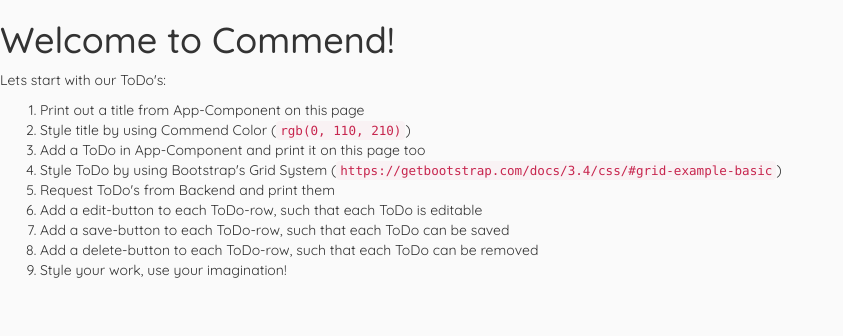
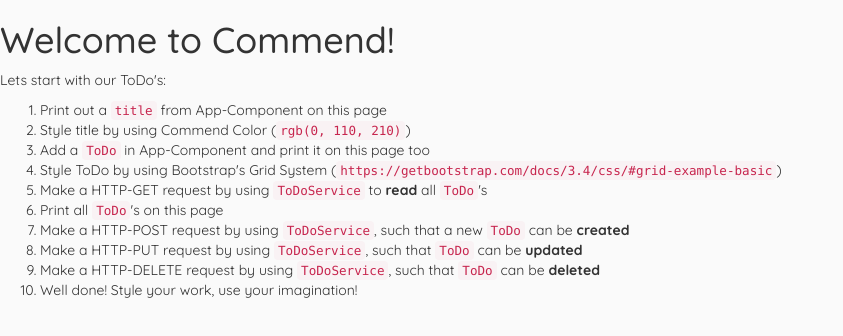
Before and after one commit to BRFCommend/commend-to-do-project, an Angular app: page / in a window 1280 px wide. Shown: the top 336 px of the page, without its empty margins (0-843 px from the left). Built offline with nearby package versions, Linux system fonts and the light colour scheme.

Commit message:
rework todo list

```diff
--- a/src/app/app.component.html
+++ b/src/app/app.component.html
@@ -3,13 +3,14 @@
 <p>Lets start with our ToDo's:</p>
 
 <ol>
-    <li>Print out a title from App-Component on this page</li>
+    <li>Print out a <code>title</code> from App-Component on this page</li>
     <li>Style title by using Commend Color (<code>rgb(0, 110, 210)</code>)</li>
-    <li>Add a ToDo in App-Component and print it on this page too</li>
+    <li>Add a <code>ToDo</code> in App-Component and print it on this page too</li>
     <li>Style ToDo by using Bootstrap's Grid System (<code>https://getbootstrap.com/docs/3.4/css/#grid-example-basic</code>)</li>
-    <li>Request ToDo's from Backend and print them</li>
-    <li>Add a edit-button to each ToDo-row, such that each ToDo is editable</li>
-    <li>Add a save-button to each ToDo-row, such that each ToDo can be saved</li>
-    <li>Add a delete-button to each ToDo-row, such that each ToDo can be removed</li>
-    <li>Style your work, use your imagination!</li>
+    <li>Make a HTTP-GET request by using <code>ToDoService</code> to <strong>read</strong> all <code>ToDo</code>'s</li>
+    <li>Print all <code>ToDo</code>'s on this page</li>
+    <li>Make a HTTP-POST request by using <code>ToDoService</code>, such that a new <code>ToDo</code> can be <strong>created</strong></li>
+    <li>Make a HTTP-PUT request by using <code>ToDoService</code>, such that <code>ToDo</code> can be <strong>updated</strong></li>
+    <li>Make a HTTP-DELETE request by using <code>ToDoService</code>, such that <code>ToDo</code> can be <strong>deleted</strong></li>
+    <li>Well done! Style your work, use your imagination!</li>
 </ol>
```
